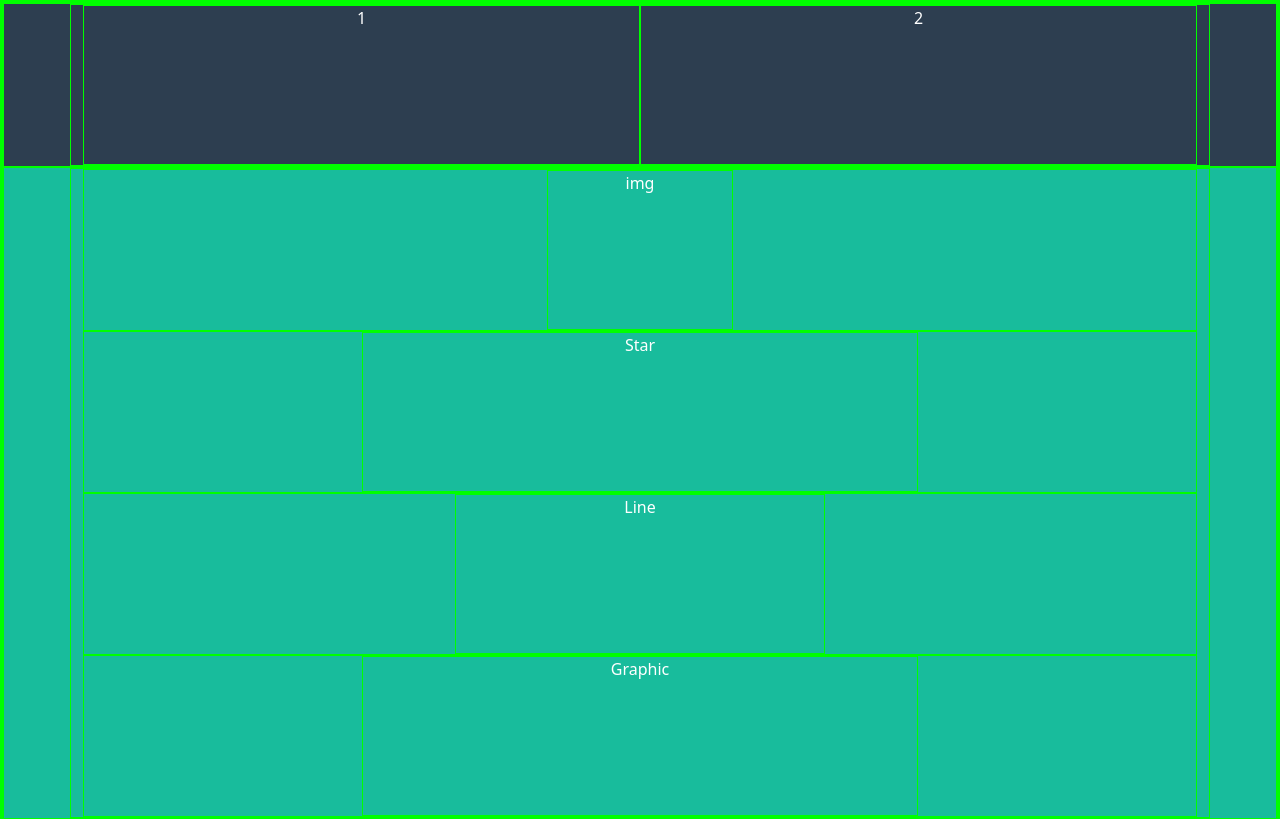
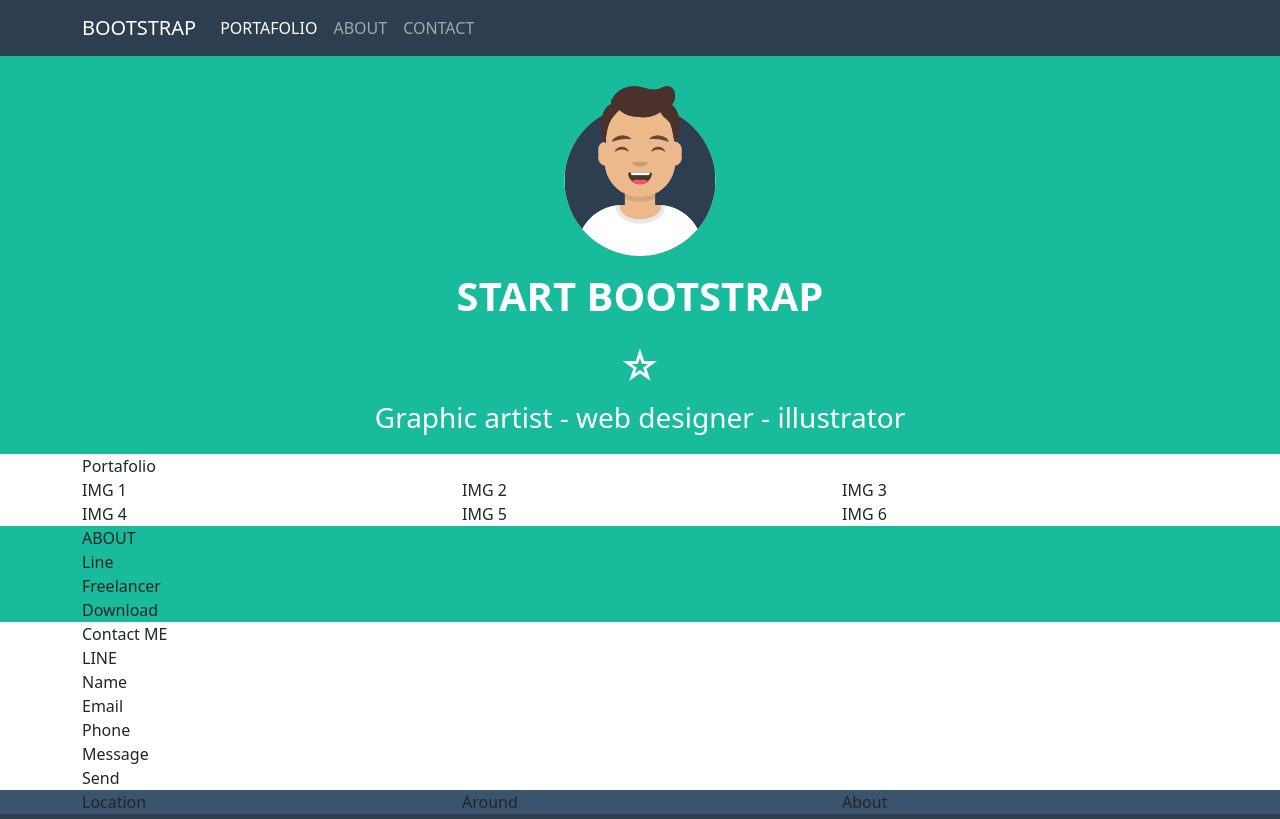
Before and after one commit to UmbertoSerino/html-css-bootstrap-freelancer, a plain HTML site: page index.html in a window 1280 px wide. Shown: the top 819 px of the page. Drawn offline with nearby package versions, Linux system fonts and the light colour scheme.

Commit message:
created half-navbr and section jumbo

```diff
--- a/index.html
+++ b/index.html
@@ -13,28 +13,53 @@
     <title>Bootstrap v5.3</title>
 </head>
 <body>
-    <header>
+    <header class="my_color_header">
                          <!-- Header Black -->
-        <section class="bg-color-dark d-flex justify-content-center">
-            <div class="container row">
-                <div class="col-6">1</div>
-                <div class="col-6">2</div>
+        <section class="my_bg-color-dark">
+            <div class="container">
+                <nav class="navbar navbar-expand-md navbar-dark">
+                    <a class="navbar-brand">Bootstrap</a>
+                    <button class="navbar-toggler">
+                        <span class="navbar-toggler-icon"></span>
+                    </button>
+                    <div class="collapse navbar-collapse" id="navbarNav">
+                        <ul class="navbar-nav">
+                            <li class="nav-item">
+                                <a class="nav-link active" href="#">Portafolio</a>
+                            </li>
+                            <li class="nav-item">
+                                <a class="nav-link">About</a>
+                            </li>
+                            <li class="nav-item">
+                                <a class="nav-link">Contact</a>
+                            </li>
+                        </ul>
+                    </div>
+                </nav>
             </div>
         </section>
                         <!-- Header Jumbo -->
-        <section id="jumbo" class="bg-color-green">
+        <section id="jumbo" class="my_bg-color-green">
             <div class="container">
-                <div class="row">
-                    <div class="col-6 col-md-3 col-lg-2">img</div>
+                <div class="row d-flex justify-content-center">
+                    <div class="col-6 col-md-3 col-lg-2 mt-4 mb-2">
+                        <img src="./img/avatar.svg" alt="image profile male">
+                    </div>
                 </div>
-                <div class="row">
-                    <div class="col-8 col-md-6">Star</div>
+                <div class="row d-flex justify-content-center text-center">
+                    <div class="col-8 col-md-6">
+                        <h2 class="fs-1 py-2 text-white text-uppercase fw-bold">Start Bootstrap</h2>
+                    </div>
                 </div>
-                <div class="row">
-                    <div class="col-6 col-md-4">Line</div>
+                <div class="row d-flex justify-content-center text-center">
+                    <div class="col-6 col-md-4">
+                        <span class="fs-1">&star;</span>
+                    </div>
                 </div>
-                <div class="row">
-                    <div class="col-10 col-md-6">Graphic</div>
+                <div class="row d-flex justify-content-center text-center">
+                    <div class="col-10 col-md-6">
+                        <p class="fs-3">Graphic artist - web designer - illustrator</p>
+                    </div>
                 </div>
             </div>
         </section>
@@ -56,7 +81,7 @@
             </div>
         </section>
                             <!-- MAIN ABOUT GREEN -->
-        <section class="about bg-color-green">
+        <section class="about my_bg-color-green">
             <div class="container">
                 <div class="row">
                     <div class="col-3 col-lg-2">ABOUT</div>
@@ -89,7 +114,7 @@
         </section>
     </main>
     <footer>
-        <section class="bg-color-gray">
+        <section class="my_bg-color-gray">
             <div class="container">
                 <div class="row">
                     <div class="col-8 col-md-4">Location</div>
@@ -99,7 +124,7 @@
             </div>
         </section>
 
-        <section class="bg-color-dark">
+        <section class="my_bg-color-dark">
             <div class="container">
                 <div class="row">
                     <div class="col-4">Copyright</div>
--- a/style/style.css
+++ b/style/style.css
@@ -1,32 +1,42 @@
 *{
-    border: .1rem solid lime;
+    /* border: .1rem solid lime; */
 }
+
+/* X-Small	None	<576px
+Small	sm	≥576px
+Medium	md	≥768px
+Large	lg	≥992px
+Extra large	xl	≥1200px
+Extra extra large	xxl	≥1400px */
+
+
 /* COLOR */
 
-.bg-color-dark{
+.my_bg-color-dark{
     background-color: #2D3E50;
 }
 
-.bg-color-green{
+.my_bg-color-green{
    background-color:#18BC9C;
 }
 
-.bg-color-gray{
+.my_bg-color-gray{
     background-color: #3A546D;
 }
 
 
-
-[class*=col-]{
-    height: 10rem;
-}
-
 /* HEADER */
-header{
+.my_color_header{
     color: white;
 }
 
-.container div{
-    margin: 0 auto;
-    text-align: center;
+header section.my_bg-color-dark {
+    text-transform: uppercase;
 }
+
+
+
+@media screen and (min-width:
+) {
+
+}
```
